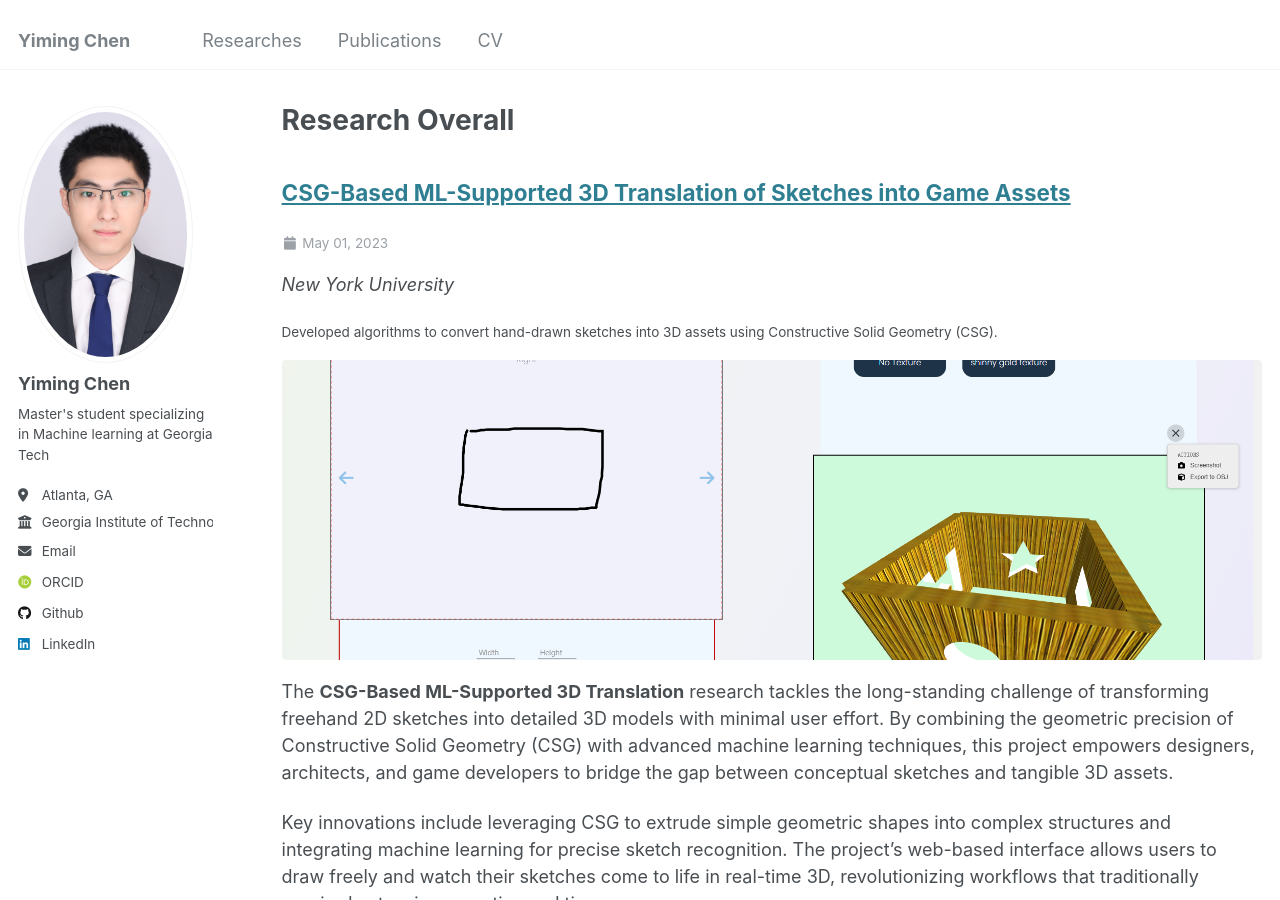
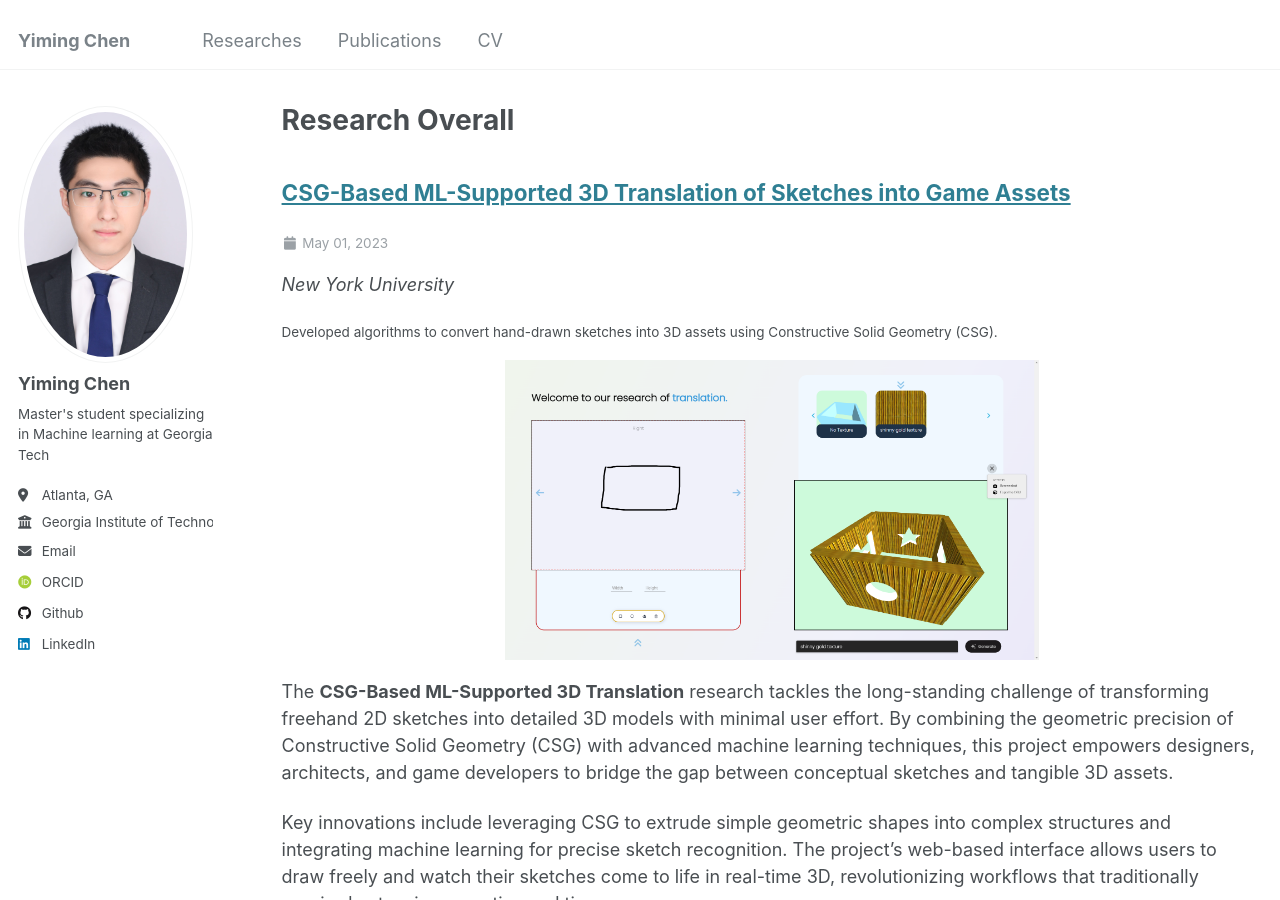
Before and after one commit to Spectraorder/spectraorder.github.io, a Jekyll site: the page built from _pages/researches.html, in a window 1280 px wide and 900 px high. Built offline with Jekyll 4.4.1, drawn with Linux system fonts in a browser that asks for light colours; some web fonts are replaced.

Commit message:
image size 300 max

```diff
--- a/_pages/researches.html
+++ b/_pages/researches.html
@@ -32,14 +32,14 @@
       {% endif %}
 
       {% if post.header.teaser %}
-        <div class="archive__item-teaser">
+        <div class="archive__item-teaser" style="max-height: 300px;">
           <img src=
             {% if post.header.teaser contains "://" %}
               "{{ post.header.teaser }}"
             {% else %}
               "{{ base_path }}/images/{{ post.header.teaser }}"
             {% endif %}
-            alt="">
+            alt="" style="max-height: 300px; width: 100%; object-fit: contain;">
         </div>
       {% endif %}
 
```
